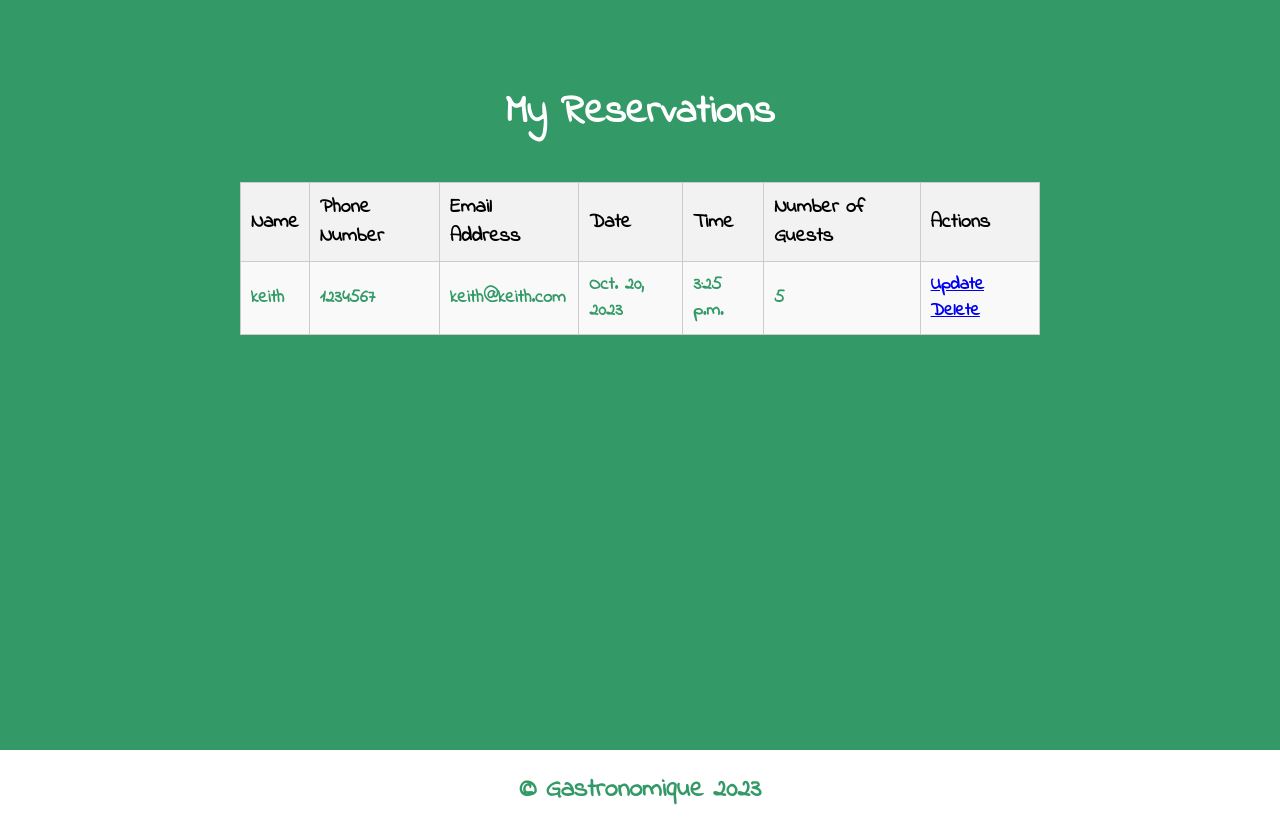
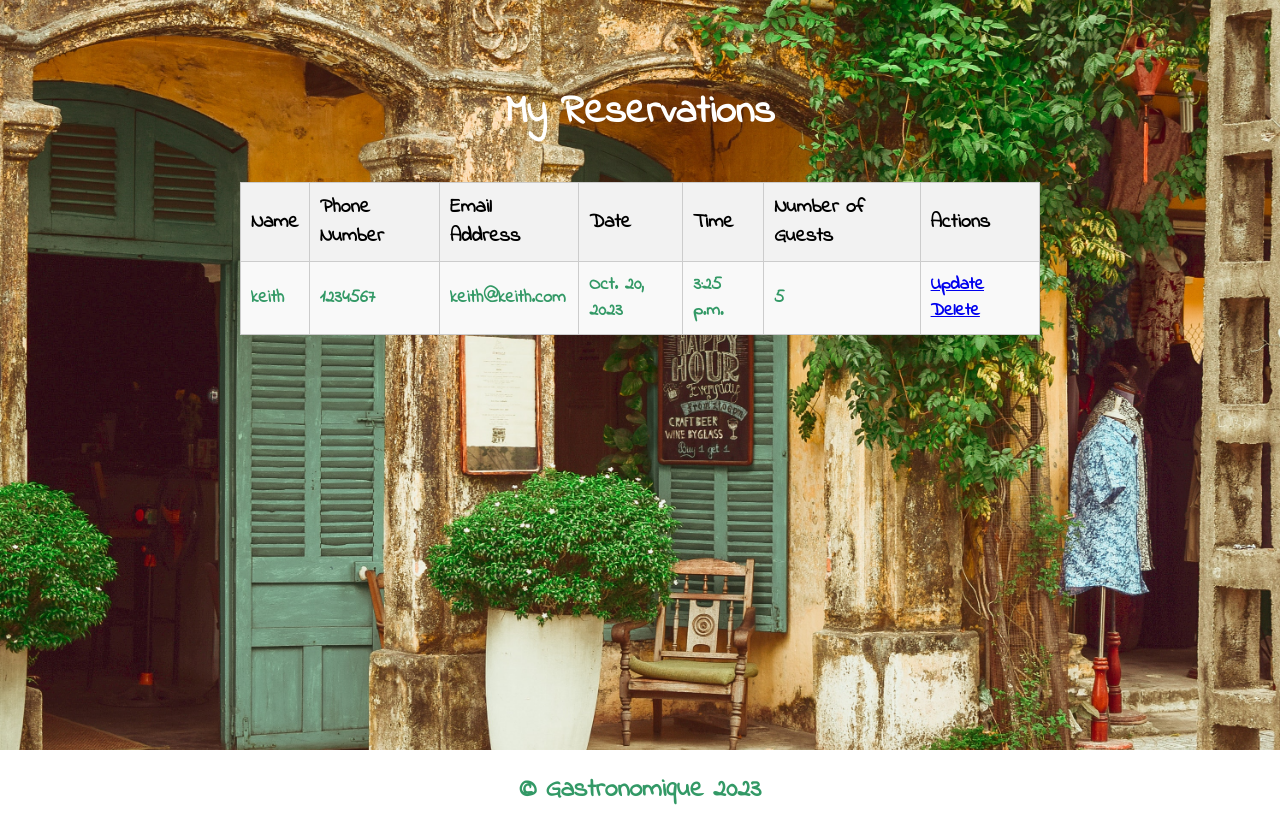
Before and after one commit to GrumpyRobot21/FST-PP4-Gastronomique, a Django app: page /reservation_list/ in a window 1280 px wide. Shown: the part 90-919 px from the top of the page. Run offline with Django 3.2, Linux system fonts and the light colour scheme; a user stored in the database is signed in; data comes from the database, SQL or seed files in the repository.

Commit message:
testing static file image links for heroku test 2

```diff
--- a/static/css/temp.css
+++ b/static/css/temp.css
@@ -223,7 +223,6 @@ body {
 }
 
 .reservation-list-container {
-    https://res.cloudinary.com/dsfcbqsrk/image/upload/v1/static/images/main-banner.de06c6b8f82b.jpg
     background-image: url('https://res.cloudinary.com/dsfcbqsrk/image/upload/v1/static/images/contact-pic.jpg');
     background-size: cover;
     background-position: center;
```
